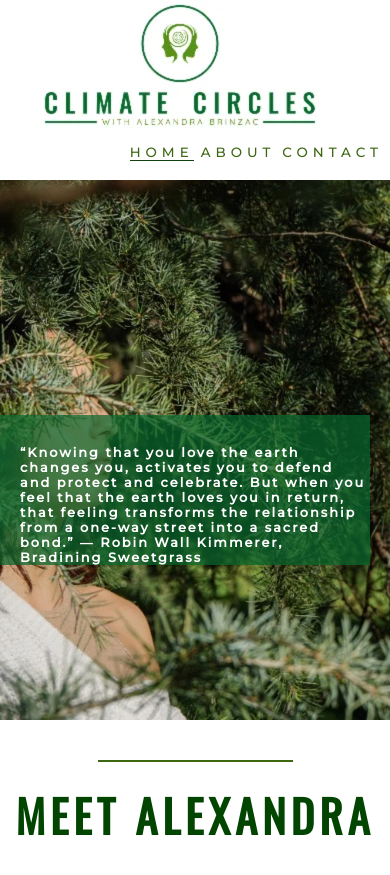
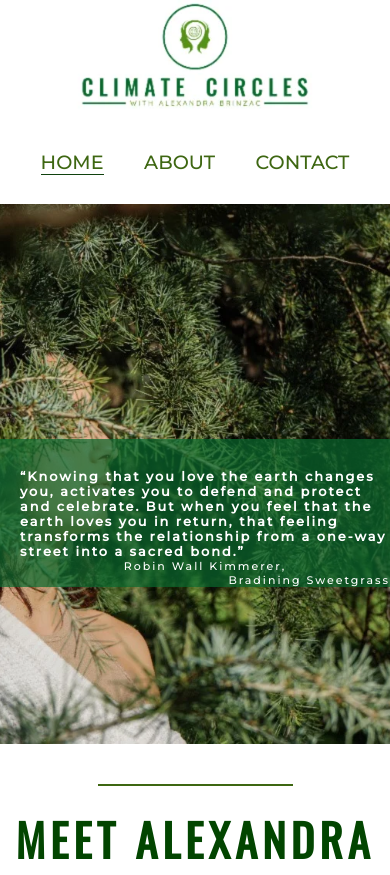
Before and after one commit to TeodoraAlina/climate-circles, a plain HTML site: page index.html in a window 390 px wide. Shown: the top 875 px of the page. Drawn offline with nearby package versions, Linux system fonts and the light colour scheme.

Commit message:
Code tidy up

```diff
--- a/assets/css/style.css
+++ b/assets/css/style.css
@@ -30,6 +30,11 @@ body {
 
 }
 
+#header a {
+    height: 150px;
+    width: 300px;
+}
+
 
 h2 {
     font-family: 'Oswald', sans-serif;
@@ -45,9 +50,10 @@ h2 {
 }
 
 #logo img {
-    width: 360px;
-    height: 130px;
+    width: 300px;
+    height: 110px;
 }
+
 
 
 /* navigations links */
@@ -128,6 +134,14 @@ h2 {
     position: absolute;
 }
 
+.center {
+    text-align: center;
+}
+
+.float-right {
+    float: right;
+}
+
 
 /* bio */
 
@@ -180,6 +194,11 @@ hr {
     height: 50%;
     border-radius: 50%;
     transition: 1.5s ease-in-out;
+}
+
+#left-bio img {
+    width: 300px;
+    height: 300px;
 }
 
 
@@ -556,7 +575,7 @@ textarea {
     padding: 20px 32px 20px 32px;
     text-align: center;
     font-size: 100%;
-    background-color: #d78b19;
+    background-color: #7c4e09;
     color: #fafafa;
     display: block;
     margin-left: auto;
@@ -579,7 +598,7 @@ footer h4 {
     font-size: 20px;
     color: #024500;
     text-transform: uppercase;
-    padding-bottom: 30px;
+    padding: 30px 0px;
 }
 
 
@@ -703,12 +722,26 @@ footer p {
 }
 
 @media screen and (max-width:720px) {
-      #logo {
-        position: static;
+
+    #header a {
+        margin: auto;
     }
 
+    #logo {
+        top: 0px;
+    }
+
+    #menu {
+        display: flex;
+        flex-direction: row-reverse;
+        justify-content: space-evenly;
+}
+
+
+
       #menu li {
-        position: static;
+       position: unset;
+       margin-right: 0px;
     }
 
       #hero-image {
@@ -718,28 +751,28 @@ footer p {
         margin-top: 20px;
     }
 
+    #cover-text {
+        right: 0px;
+        letter-spacing: 0px;
+    }
+
       hr {
         width: 50%;
     }
 
       #right-bio {
         max-width: 100%;
-        letter-spacing: 5px;
-        text-align: left;
-        line-height: 30px;
+        letter-spacing: 0px;
         margin-bottom: 30px;
         padding: 0px 40px;
+        text-align: justify;
     }
 
       .container p {
-        letter-spacing: 5px;
-        line-height: 30px;
+        letter-spacing: 0px;
         max-width: 100%;
-        display: block;
-        margin: auto;
         float: none;
-        margin-top: 30px;
-        margin-bottom: 30px;
+        text-align: justify;
     }
 
 
@@ -834,9 +867,9 @@ footer p {
 
 @media screen and (max-width:445px) {
 
+
     #menu li {
-        font-size: 70%;
-        margin-right: 7px;
+      letter-spacing: 0px;
 
     }
 
--- a/index.html
+++ b/index.html
@@ -6,6 +6,7 @@
     <meta name="viewport" content="width=device-width, initial-scale=1.0">
     <meta name="description" content="CLimate Circles for people in Bucharest, Romania">
     <meta name="keywords" content="climate, circles, bucharest, romania">
+    <meta name="theme color" content="#024500">
 
     <link rel="stylesheet" href="assets/css/style.css">
     <title>Climate Circles</title>
@@ -37,8 +38,9 @@
         <div id="hero-image">
         <div id="cover-text">
             <h3>“Knowing that you love the earth changes you, activates you to defend and protect and celebrate. But when you feel that the earth loves you
-                 in return, that feeling transforms the relationship from a one-way street into a sacred bond.” ― Robin Wall Kimmerer, Bradining Sweetgrass</h3>
-        </div>
+                 in return, that feeling transforms the relationship from a one-way street into a sacred bond.”</h3>
+                 <p class="center">Robin Wall Kimmerer,</p>
+                    <p class="float-right">Bradining Sweetgrass</p>
     </div>
     </section>
     <section id="bio">
```
